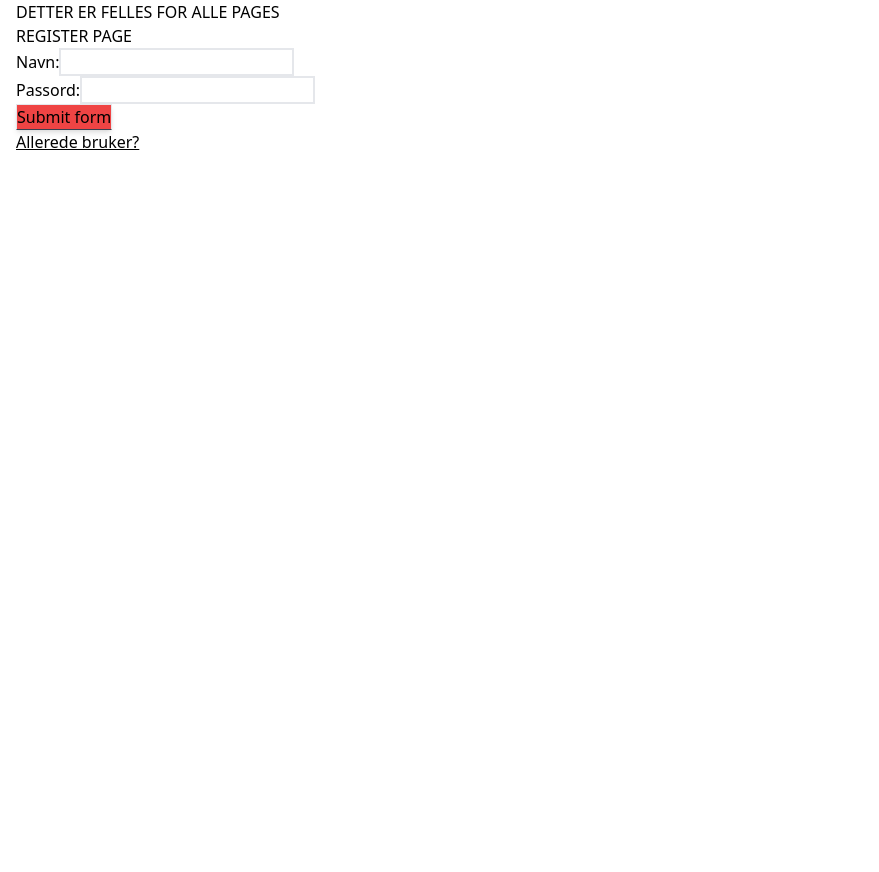
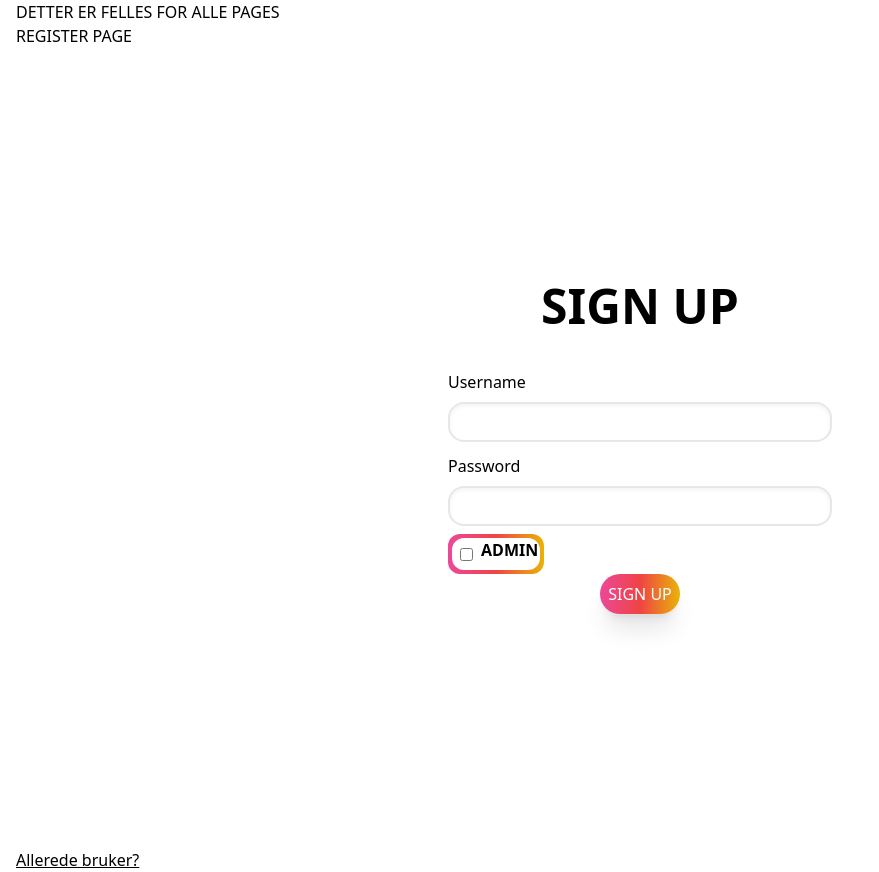
Before and after one commit to Mosazghi/IoT-project, a React (Vite) app in the folder client/: page /register in a window 1280 px wide. Shown: the whole page, without its empty margins (0-879 px from the left). Before the commit the page ends 800 px from the top, so only its background shows below. Built offline with nearby package versions, Linux system fonts and the light colour scheme.

Commit message:
New Look for Sign UP

```diff
--- a/client/src/components/RegisterForm.jsx
+++ b/client/src/components/RegisterForm.jsx
@@ -39,6 +39,7 @@ const LoginForm = () => {
     console.log({ username, password });
     return (
         <form onSubmit={(e) => handleSubmit(e)}>
+            {/*
             <div className="navn-wrapper">
                 <label htmlFor="navn">Navn:</label>
                 <input
@@ -68,6 +69,46 @@ const LoginForm = () => {
             >
                 Submit form
             </button>
+            */}
+            <div className="flex h-screen">
+                <div className="m-auto">
+                    <div>
+                        <div className="flex justify-center">
+                            <p className="font-bold text-5xl">SIGN UP</p>
+                        </div>
+                        <div>
+                            <p className="text-black mt-10">Username</p>
+                        </div>
+                        <input className="border-2 w-96 h-10 rounded-2xl shadow-inner pl-2 mt-2">
+                        </input>
+
+                        <div>
+                            <p className="text-black mt-3">Password</p>
+                        </div>
+
+                        <input className="border-2 w-96 h-10 rounded-2xl shadow-inner  pl-2 mt-2">
+                        </input>
+                    </div>
+                    <div className="relative bg-gradient-to-r from-pink-500 via-red-500 to-yellow-500 w-24 h-10 rounded-xl mt-2">
+                        <div className="absolute inset-1 bg-white rounded-xl">
+                            <div className="flex items-center">
+                                <input type="checkbox" id="ch1" name="ch1" class="ml-2"></input>
+                                <label for="ch1" class="pl-2 pb-2 font-bold flex self-center">ADMIN</label>
+                            </div>
+
+                        </div>
+                    </div>
+
+
+                    <div className=" flex justify-center">
+                        <button
+                            className="bg-gradient-to-r from-pink-500 via-red-500 to-yellow-500 text-white w-20 h-10 rounded-3xl shadow-xl"
+                        >SIGN UP
+                        </button>
+                    </div>
+
+                </div>
+            </div>
         </form>
     );
 };
```
